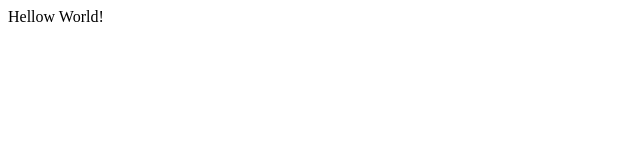
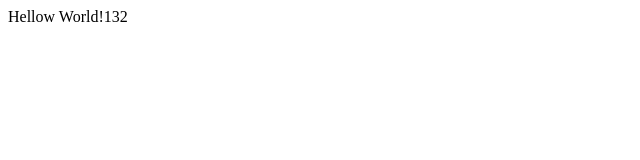
Before and after one commit to shengdanlaoren-chen/shengdanlaoren-chen.github.io, a plain HTML site: page index.html in a window 1280 px wide. Shown: the full height of the page, 0-640 px from the left. Drawn offline with Linux system fonts and the light colour scheme.

Commit message:
修改文本

```diff
--- a/index.html
+++ b/index.html
@@ -7,6 +7,6 @@
     <title>Document</title>
 </head>
 <body>
-    <div>Hellow World! </div>
+    <div>Hellow World!132 </div>
 </body>
 </html>
```
